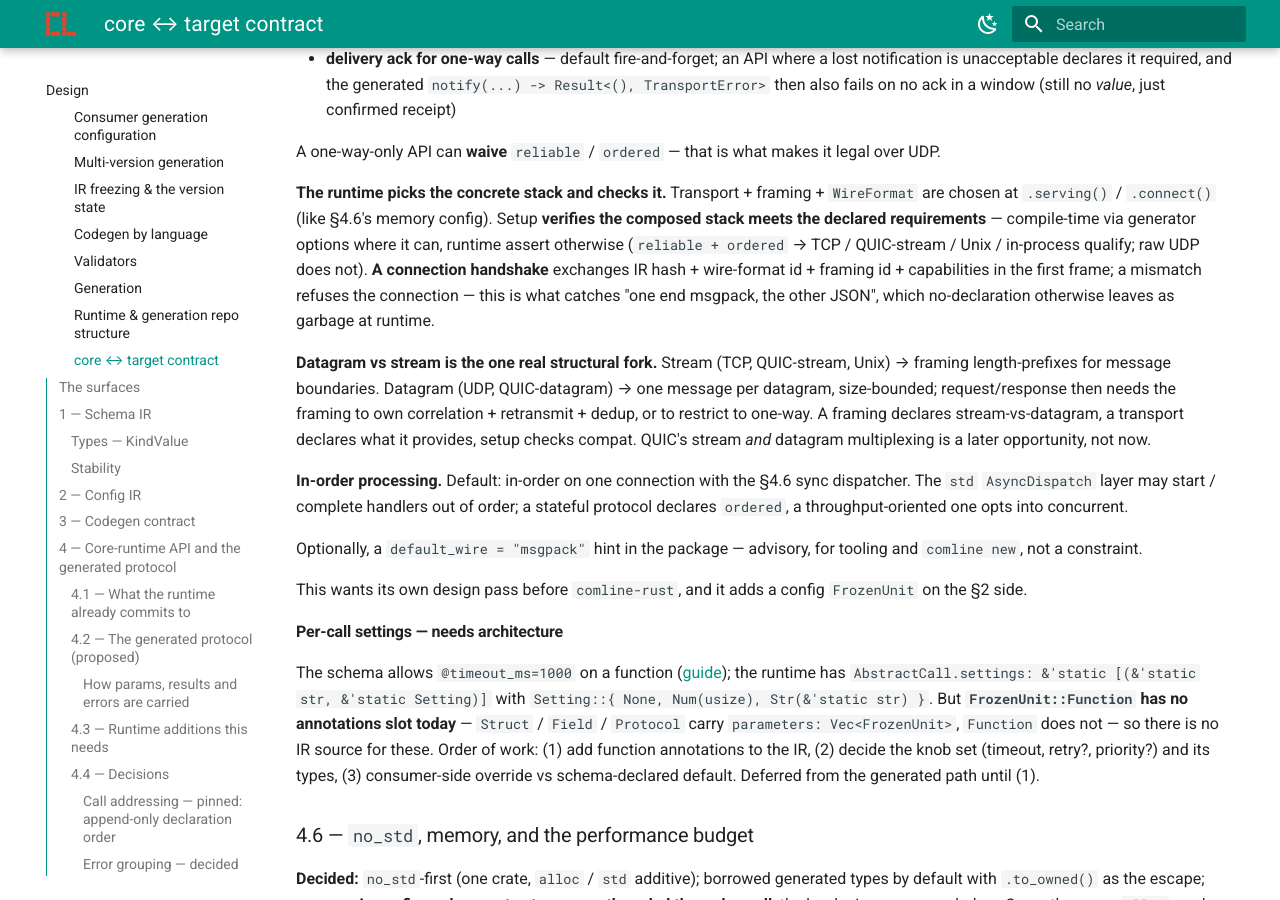
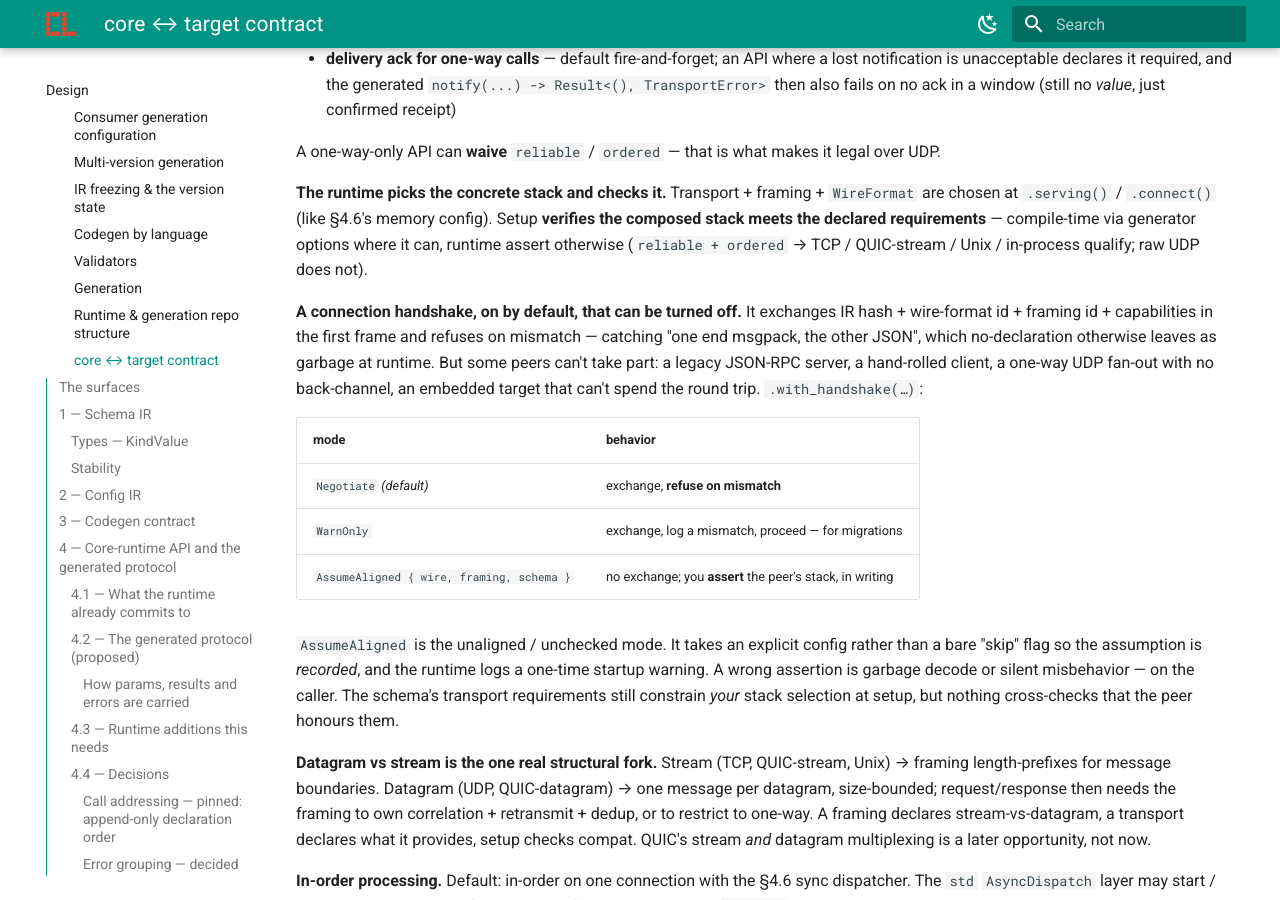
Before and after one commit to ComlineProject/docs, an MkDocs documentation site: the page built from docs/docs/design/core-target-contract.md, in a window 1280 px wide and 900 px high, scrolled down 9017 px. Built offline with MkDocs 1.6.1 and Material for MkDocs 9.7.7, drawn with Linux system fonts in a browser that asks for light colours; the version menu is left out.

Commit message:
docs(design): make the connection handshake an opt-out setup knob
.with_handshake(): Negotiate (default, refuse on mismatch) / WarnOnly
(exchange, log, proceed - migrations) / AssumeAligned { wire, framing,
schema } - the unaligned/unchecked mode for peers that can't take part
(legacy servers, hand-rolled clients, one-way UDP fan-out, constrained
embedded). AssumeAligned takes an explicit asserted config rather than a
bare skip flag, logs a one-time startup warning; a wrong assertion is
garbage decode on the caller.

```diff
--- a/docs/docs/design/core-target-contract.md
+++ b/docs/docs/design/core-target-contract.md
@@ -402,10 +402,28 @@ legal over UDP.
 config). Setup **verifies the composed stack meets the declared requirements** —
 compile-time via generator options where it can, runtime assert otherwise
 (`reliable + ordered` → TCP / QUIC-stream / Unix / in-process qualify; raw UDP
-does not). **A connection handshake** exchanges IR hash + wire-format id +
-framing id + capabilities in the first frame; a mismatch refuses the connection
-— this is what catches "one end msgpack, the other JSON", which no-declaration
-otherwise leaves as garbage at runtime.
+does not).
+
+**A connection handshake, on by default, that can be turned off.** It exchanges
+IR hash + wire-format id + framing id + capabilities in the first frame and
+refuses on mismatch — catching "one end msgpack, the other JSON", which
+no-declaration otherwise leaves as garbage at runtime. But some peers can't take
+part: a legacy JSON-RPC server, a hand-rolled client, a one-way UDP fan-out with
+no back-channel, an embedded target that can't spend the round trip.
+`.with_handshake(…)`:
+
+| mode | behavior |
+|---|---|
+| `Negotiate` *(default)* | exchange, **refuse on mismatch** |
+| `WarnOnly` | exchange, log a mismatch, proceed — for migrations |
+| `AssumeAligned { wire, framing, schema }` | no exchange; you **assert** the peer's stack, in writing |
+
+`AssumeAligned` is the unaligned / unchecked mode. It takes an explicit config
+rather than a bare "skip" flag so the assumption is *recorded*, and the runtime
+logs a one-time startup warning. A wrong assertion is garbage decode or silent
+misbehavior — on the caller. The schema's transport requirements still constrain
+*your* stack selection at setup, but nothing cross-checks that the peer honours
+them.
 
 **Datagram vs stream is the one real structural fork.** Stream (TCP,
 QUIC-stream, Unix) → framing length-prefixes for message boundaries. Datagram
```
